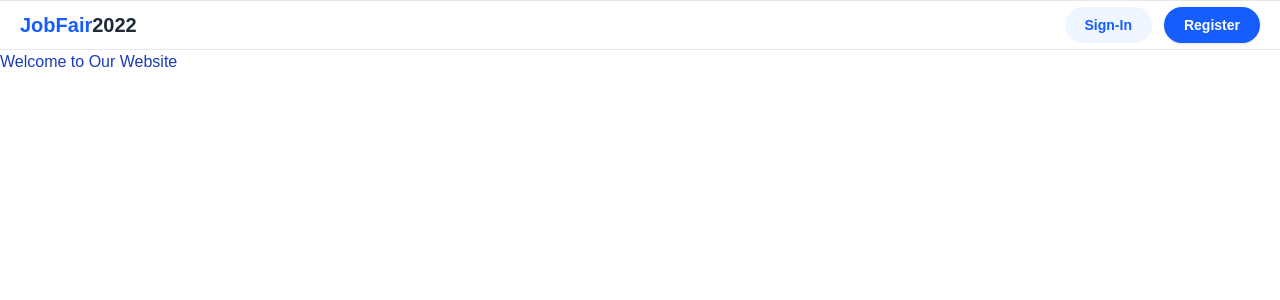
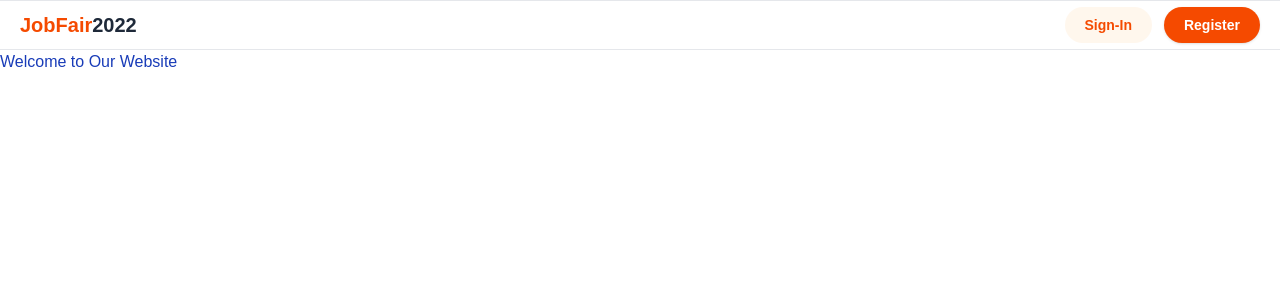
Before and after one commit to machi-cu-68-2/fe-project-68-dbraja, a Next.js app: page / in a window 1280 px wide. Shown: the top 300 px of the page. Built offline with nearby package versions, Linux system fonts and the light colour scheme; no server answers.

Commit message:
Update UI TopMenU

```diff
--- a/src/components/TopMenu.tsx
+++ b/src/components/TopMenu.tsx
@@ -10,7 +10,7 @@ export default async function TopMenu(){
     return (
         <div className="h-[50px] bg-white fixed top-0 left-0 right-0 z-30 border-t border-b border-gray-200 flex flex-row justify-between items-center px-4 text-black">
             <Link href="/" underline="none">
-                <div className="text-xl font-bold text-blue-600 !mx-5">
+                <div className="text-xl font-bold text-orange-600 !mx-5">
                     JobFair
                     <span className="text-gray-800">2022</span>
                 </div>
@@ -32,13 +32,13 @@ export default async function TopMenu(){
                 ) : (
                     <div className="flex items-center gap-3">
                         <Link href="/api/auth/signin?callbackUrl=/" underline="none">
-                            <div className='text-blue-600 bg-blue-50 text-sm font-semibold !px-5 !py-2 rounded-full hover:bg-blue-100 transition-colors'>
+                            <div className='text-orange-600 bg-orange-50 text-sm font-semibold !px-5 !py-2 rounded-full hover:bg-orange-100 transition-colors'>
                                 Sign-In
                             </div>
                         </Link>
 
                         <Link href="/register" underline="none">
-                            <div className='text-white bg-blue-600 text-sm font-semibold !px-5 !py-2 rounded-full shadow-sm hover:bg-blue-700 hover:shadow-md transition-all'>
+                            <div className='text-white bg-orange-600 text-sm font-semibold !px-5 !py-2 rounded-full shadow-sm hover:bg-orange-700 hover:shadow-md transition-all'>
                                 Register
                             </div>
                         </Link>
--- a/src/components/TopMenuItem.tsx
+++ b/src/components/TopMenuItem.tsx
@@ -3,7 +3,7 @@ import Link from "next/link";
 export default function TopMenuItem({title, pageRef}: {title: string, pageRef: string}) {
     return (
     <Link href={pageRef}>
-        <div  className="text-gray-600 font-medium text-sm hover:text-blue-600 transition-colors !px-2">
+        <div  className="text-gray-600 font-medium text-sm hover:text-orange-600 transition-colors !px-2">
             {title}
         </div>
     </Link>
```
